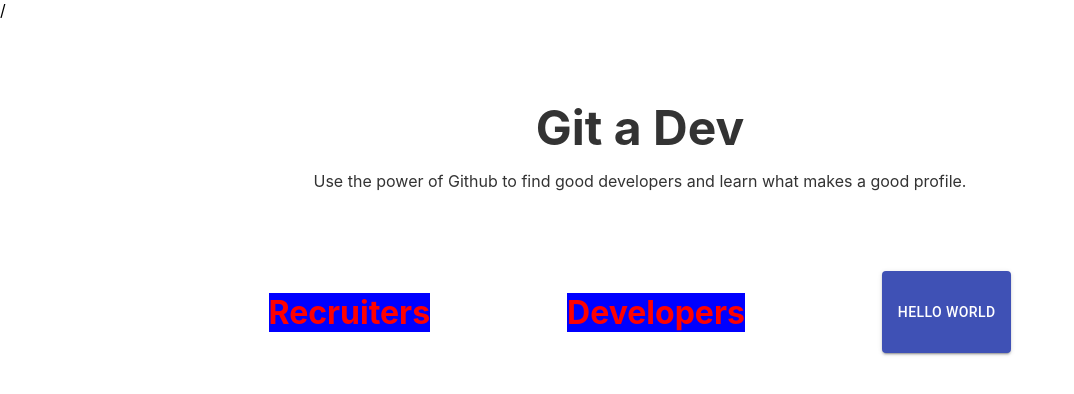
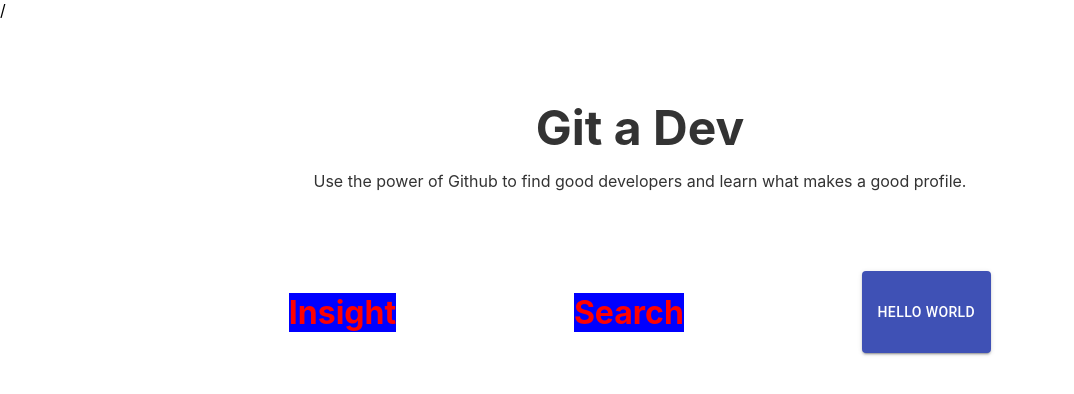
Before and after one commit to ttsmith1/GitADev, a Next.js app: page / in a window 1280 px wide. Shown: the top 394 px of the page, without its empty margins (0-1074 px from the left). Built offline with nearby package versions, Linux system fonts and the light colour scheme.

Commit message:
name changes

```diff
--- a/pages/index.js
+++ b/pages/index.js
@@ -27,11 +27,11 @@
       </p>
 
       <div className='row'>
-        <Link href='/find' className="card">
-          <NewText>{'Recruiters'}</NewText>
+        <Link href='/insight' className="card">
+          <NewText>{'Insight'}</NewText>
         </Link>
-        <Link href='/improve'>
-          <NewText>{'Developers'}</NewText>
+        <Link href='/search'>
+          <NewText>{'Search'}</NewText>
         </Link>
         <Button variant="contained" color="primary">
           Hello World
--- a/pages/find/index.js
+++ b/pages/search/index.js
@@ -1,7 +1,7 @@
-import React from 'react'
-import Head from 'next/head'
+import React from './node_modules/react'
+import Head from './node_modules/next/head'
 import Nav from '../../components/nav'
-import styled from 'styled-components'
+import styled from './node_modules/styled-components'
 
 const NewText = styled.h1`
   text-align: center;
```
Also changed, not shown: pages/insight/index.js (renamed from pages/improve/index.js).
